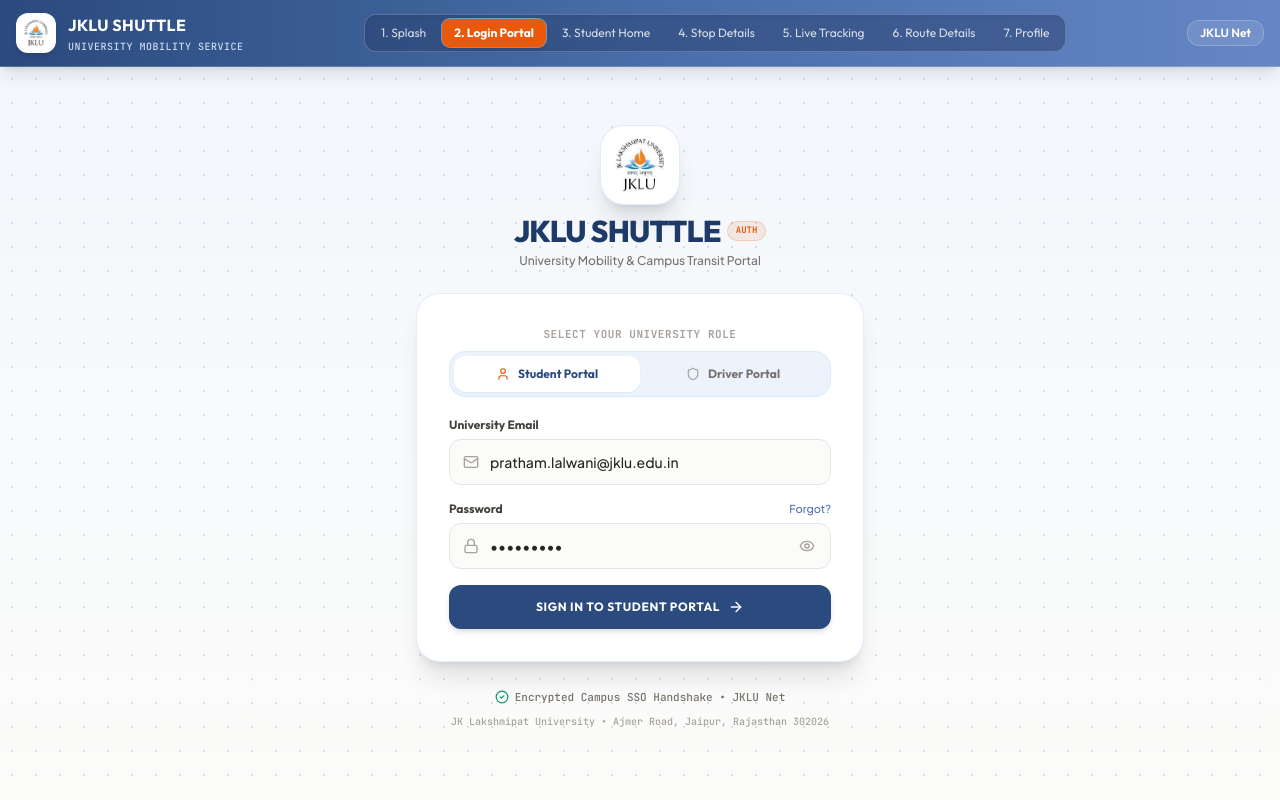
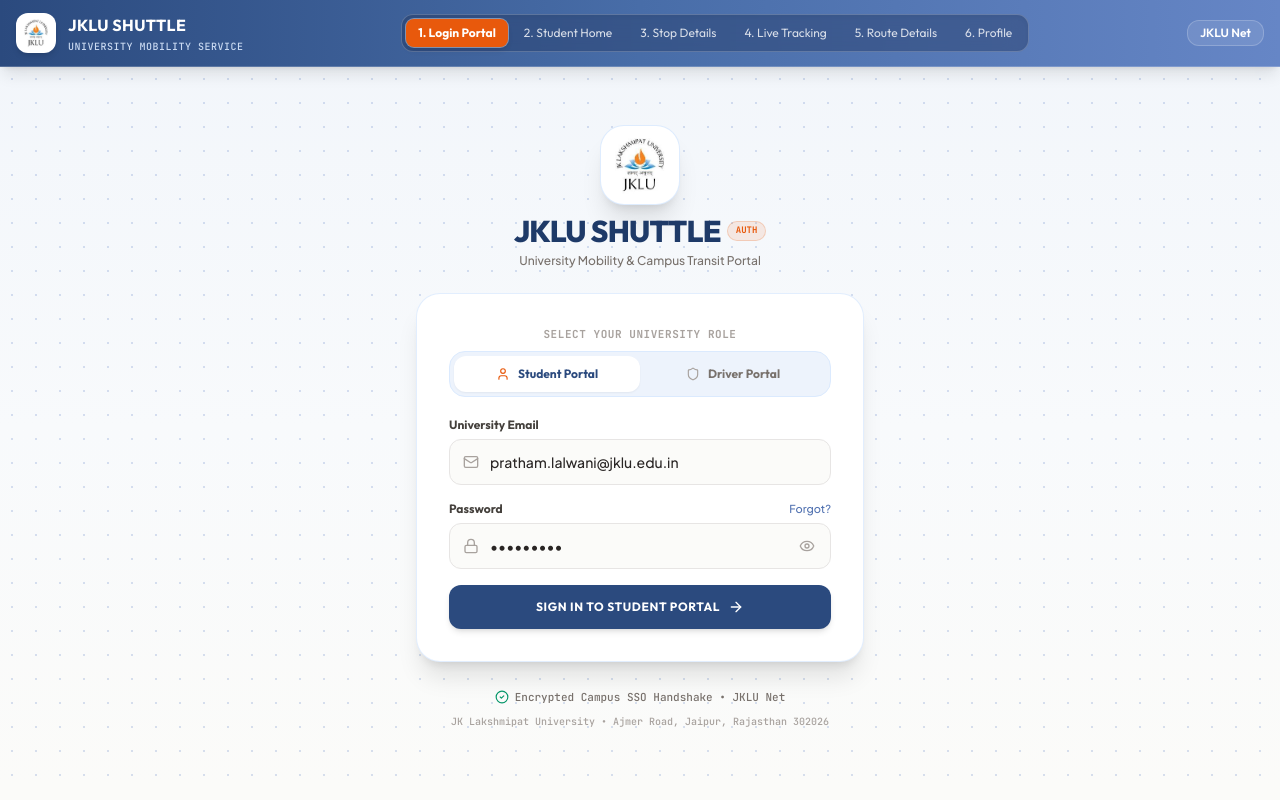
Before and after one commit to Pratham2k07/dbms, a React (Vite) app: page / in a window 1280 px wide. Built offline with nearby package versions, Linux system fonts and the light colour scheme.

Commit message:
refactor: remove SplashScreen and start app directly on Login Portal

```diff
--- a/src/App.tsx
+++ b/src/App.tsx
@@ -3,7 +3,6 @@
 import { Header } from './components/common/Header';
 import { BottomNavigation } from './components/common/BottomNavigation';
 import { ToastNotification } from './components/common/ToastNotification';
-import { SplashScreen } from './screens/SplashScreen';
 import { LocationLoadingScreen } from './screens/LocationLoadingScreen';
 import { LoginScreen } from './screens/LoginScreen';
 import { HomeScreen } from './screens/HomeScreen';
@@ -27,8 +26,6 @@
   // Screen router
   const renderScreen = () => {
     switch (currentScreen) {
-      case 'splash':
-        return <SplashScreen />;
       case 'login':
         return <LoginScreen />;
       case 'location-loading':
@@ -50,23 +47,21 @@
     }
   };
 
-  const isSplashOrAuth = currentScreen === 'splash' || currentScreen === 'location-loading' || currentScreen === 'login';
-  const showMobileBottomNav = !isSplashOrAuth && !isDriverMode;
+  const isAuthOrLoading = currentScreen === 'login' || currentScreen === 'location-loading';
+  const showMobileBottomNav = !isAuthOrLoading && !isDriverMode;
 
   const screenItems = isDriverMode
     ? [
-        { id: 'splash', label: '1. Splash' },
-        { id: 'login', label: '2. Login Portal' },
-        { id: 'driver-dashboard', label: '3. Driver Dashboard' }
+        { id: 'login', label: '1. Login Portal' },
+        { id: 'driver-dashboard', label: '2. Driver Dashboard' }
       ]
     : [
-        { id: 'splash', label: '1. Splash' },
-        { id: 'login', label: '2. Login Portal' },
-        { id: 'home', label: '3. Student Home' },
-        { id: 'stop-details', label: '4. Stop Details' },
-        { id: 'live-tracking', label: '5. Live Tracking' },
-        { id: 'route-details', label: '6. Route Details' },
-        { id: 'profile', label: '7. Profile' }
+        { id: 'login', label: '1. Login Portal' },
+        { id: 'home', label: '2. Student Home' },
+        { id: 'stop-details', label: '3. Stop Details' },
+        { id: 'live-tracking', label: '4. Live Tracking' },
+        { id: 'route-details', label: '5. Route Details' },
+        { id: 'profile', label: '6. Profile' }
       ];
 
   return (
@@ -119,7 +114,7 @@
 
           {/* Right: Authenticated User Status & Logout */}
           <div className="flex items-center gap-2 shrink-0">
-            {currentScreen !== 'login' && currentScreen !== 'splash' ? (
+            {currentScreen !== 'login' ? (
               <>
                 {/* Read-only Portal Identity Badge */}
                 <div className="flex items-center gap-1.5 px-3 py-1.5 rounded-xl text-xs font-editorial font-semibold bg-white/15 text-white border border-white/20">
@@ -182,7 +177,7 @@
 
       {/* Main Responsive Body */}
       <div className="flex-1 w-full bg-[#FBFBF9] flex flex-col">
-        {!isSplashOrAuth && <Header />}
+        {!isAuthOrLoading && <Header />}
 
         <main className="flex-1">
           {renderScreen()}
--- a/src/context/AppContext.tsx
+++ b/src/context/AppContext.tsx
@@ -83,12 +83,12 @@
 
 export const AppProvider: React.FC<{ children: React.ReactNode }> = ({ children }) => {
   // Navigation state
-  const [currentScreen, setCurrentScreen] = useState<ScreenType>('splash');
+  const [currentScreen, setCurrentScreen] = useState<ScreenType>('login');
   const [activeTab, setActiveTab] = useState<TabType>('home');
   const [isDriverMode, setIsDriverMode] = useState<boolean>(false);
 
   // Authentication state
-  const [isAuthenticated, setIsAuthenticated] = useState<boolean>(true);
+  const [isAuthenticated, setIsAuthenticated] = useState<boolean>(false);
   const [currentUserRole, setCurrentUserRole] = useState<'student' | 'driver'>('student');
 
   // Selected entities
--- a/src/screens/ProfileScreen.tsx
+++ b/src/screens/ProfileScreen.tsx
@@ -205,14 +205,6 @@
                 </button>
 
                 <button
-                  onClick={() => setCurrentScreen('splash')}
-                  className="py-3 px-4 rounded-2xl bg-white hover:bg-stone-50 border border-stone-300 text-stone-800 text-xs font-editorial font-bold tracking-wider uppercase transition-all shadow-subtle flex items-center justify-between"
-                >
-                  <span>Replay Splash Intro</span>
-                  <Sparkles className="w-3.5 h-3.5 text-jklu-orange" />
-                </button>
-
-                <button
                   onClick={() => {
                     setIsDriverMode(true);
                     setCurrentScreen('driver-dashboard');
--- a/src/screens/SplashScreen.tsx
+++ /dev/null
@@ -1,128 +0,0 @@
-import React, { useEffect, useState } from 'react';
-import { useApp } from '../context/AppContext';
-import { ArrowRight, Compass } from 'lucide-react';
-
-export const SplashScreen: React.FC = () => {
-  const { setCurrentScreen } = useApp();
-  const [animationProgress, setAnimationProgress] = useState(0);
-
-  useEffect(() => {
-    // Subtle route line completion animation
-    const interval = setInterval(() => {
-      setAnimationProgress((prev) => {
-        if (prev >= 100) {
-          clearInterval(interval);
-          return 100;
-        }
-        return prev + 5;
-      });
-    }, 60);
-
-    // Transition automatically to Login Portal after completion
-    const timer = setTimeout(() => {
-      setCurrentScreen('login');
-    }, 2800);
-
-    return () => {
-      clearInterval(interval);
-      clearTimeout(timer);
-    };
-  }, [setCurrentScreen]);
-
-  return (
-    <div className="relative min-h-screen bg-[#FBFBF9] flex flex-col justify-between p-6 sm:p-10 select-none overflow-hidden">
-      {/* Background Architectural Grid Accent */}
-      <div className="absolute inset-0 bg-[radial-gradient(#E5E3DB_1px,transparent_1px)] [background-size:28px_28px] opacity-60 pointer-events-none" />
-
-      {/* Top University Branding Bar */}
-      <div className="relative z-10 max-w-5xl mx-auto w-full flex items-center justify-between">
-        <div className="flex items-center gap-2.5">
-          <div className="w-10 h-10 rounded-xl bg-white p-1 border border-stone-200 flex items-center justify-center shadow-sm overflow-hidden shrink-0">
-            <img src="/jklu-logo.png" alt="JKLU Logo" className="w-full h-full object-contain" />
-          </div>
-          <div>
-            <span className="text-xs font-editorial font-bold tracking-wider text-stone-700 uppercase block">
-              JK Lakshmipat University
-            </span>
-            <span className="text-[10px] text-stone-400 font-mono">Jaipur, Rajasthan</span>
-          </div>
-        </div>
-
-        <div className="px-3 py-1 rounded-full border border-stone-200 bg-white text-[11px] font-mono font-medium text-stone-600 shadow-subtle">
-          OFFICIAL DIGITAL SERVICE
-        </div>
-      </div>
-
-      {/* Center Content: Bold Editorial Typography & Animated Route Symbol */}
-      <div className="relative z-10 my-auto py-12 max-w-xl mx-auto w-full text-center space-y-8">
-        {/* Official JKLU University Logo */}
-        <div className="w-28 h-28 mx-auto rounded-3xl bg-white p-3 border-2 border-blue-100 shadow-2xl relative group flex items-center justify-center">
-          <img src="/jklu-logo.png" alt="JKLU University Logo" className="w-full h-full object-contain" />
-          <div className="absolute -top-1 -right-1 w-4 h-4 rounded-full bg-jklu-orange ring-4 ring-[#FBFBF9] animate-pulse" />
-        </div>
-
-        {/* Brand Headings */}
-        <div className="space-y-2">
-          <h1 className="font-editorial font-black text-5xl sm:text-6xl tracking-tighter text-[#121316] leading-none">
-            JKLU
-            <br />
-            <span className="text-jklu-orange">SHUTTLE</span>
-          </h1>
-          <p className="font-editorial font-semibold text-xs sm:text-sm tracking-widest text-stone-500 uppercase pt-2">
-            University Shuttle Tracking System
-          </p>
-          <p className="text-xs text-stone-400 font-mono">
-            Campus Transit & Real-Time Telemetry
-          </p>
-        </div>
-
-        {/* Minimal Animated Route Line with moving shuttle */}
-        <div className="pt-4 px-6 sm:px-12 space-y-3">
-          <div className="relative w-full h-8 flex items-center">
-            {/* Base gray path */}
-            <div className="w-full h-1.5 bg-stone-200 rounded-full" />
-            {/* Orange progress path */}
-            <div
-              className="absolute left-0 top-1/2 -translate-y-1/2 h-1.5 bg-jklu-orange rounded-full transition-all duration-75"
-              style={{ width: `${animationProgress}%` }}
-            />
-            {/* Start Node */}
-            <div className="absolute left-0 w-3.5 h-3.5 rounded-full bg-stone-800 ring-2 ring-white" />
-            {/* Moving Shuttle icon */}
-            <div
-              className="absolute top-1/2 -translate-y-1/2 -translate-x-1/2 transition-all duration-75"
-              style={{ left: `${animationProgress}%` }}
-            >
-              <div className="w-6 h-6 rounded-full bg-jklu-orange text-white flex items-center justify-center shadow-md">
-                <span className="text-[10px] font-bold">🚌</span>
-              </div>
-            </div>
-            {/* Destination Node: Campus */}
-            <div className="absolute right-0 w-4 h-4 rounded bg-[#121316] border border-jklu-orange ring-2 ring-white flex items-center justify-center text-[7px] text-white font-bold" />
-          </div>
-
-          <div className="flex items-center justify-between text-[11px] font-mono text-stone-400">
-            <span>CITY TERMINAL</span>
-            <span className="text-jklu-orange font-bold">ESTABLISHING GPS LINK</span>
-            <span>JKLU CAMPUS</span>
-          </div>
-        </div>
-      </div>
-
-      {/* Bottom Footer Actions */}
-      <div className="relative z-10 pb-4 max-w-sm mx-auto w-full space-y-3 text-center">
-        <button
-          onClick={() => setCurrentScreen('login')}
-          className="w-full py-4 px-6 rounded-2xl bg-[#121316] text-[#FBFBF9] hover:bg-black font-editorial font-bold text-xs tracking-widest uppercase flex items-center justify-center gap-2 shadow-float transition-transform active:scale-[0.99]"
-        >
-          <span>SIGN IN TO PORTAL</span>
-          <ArrowRight className="w-4 h-4 text-jklu-orange" />
-        </button>
-
-        <p className="text-[10px] text-stone-400 font-mono">
-          An official JKLU Digital Service • Production Release
-        </p>
-      </div>
-    </div>
-  );
-};
--- a/src/types/ui.ts
+++ b/src/types/ui.ts
@@ -1,7 +1,6 @@
 import { Stop, Shuttle, Trip, Route, TripStop, ShuttleLocation } from './database';
 
 export type ScreenType =
-  | 'splash'
   | 'login'
   | 'location-loading'
   | 'home'
```
